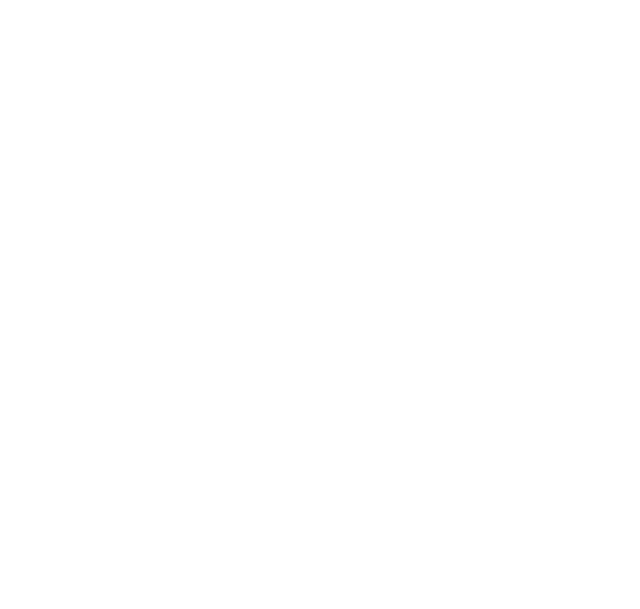
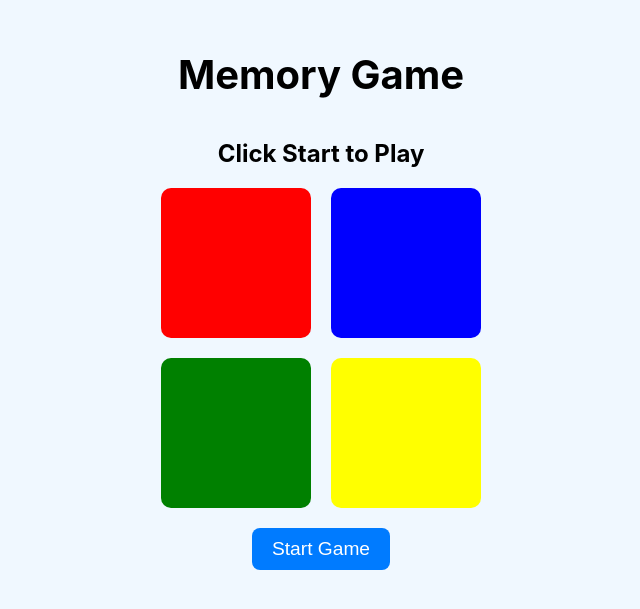
Before and after one commit to pokm2360/FunnyJam, a React (Create React App) app in the folder my-app/: page /reaction in a window 1280 px wide. Before the commit this address had no page. Shown: the part 103-712 px from the top of the page, without its empty margins (319-959 px from the left). Built offline with nearby package versions, Linux system fonts and the light colour scheme.

Commit message:
기억게임

```diff
--- a/my-app/src/App.js
+++ b/my-app/src/App.js
@@ -3,13 +3,11 @@
 import Main from './components/Main';
 import Encouragement from './components/Encouragement';
 import MemoryGame from './components/MemoryGame';
-import MineSearch from './components/Games/MineSearch/MineSearch';
+import MineSearch from './components/MineSearch/MineSearch';
 import BubbleComponent from './components/BubbleComponent';
 import FeedEat from './components/FeedEat';
 import Yok from './components/Yok';
-
-
-
+import Reaction from './components/Reaction';
 
 function App() {
   return (
@@ -24,6 +22,7 @@
           <Route path="/BubbleComponent" element={<BubbleComponent /> } />
           <Route path="/FeedEat" element={ <FeedEat /> } />
           <Route path="/yok" element={ <Yok /> } />
+          <Route path="/reaction" element={ <Reaction /> } />
         </Routes>
       </BrowserRouter>
     </>
--- /dev/null
+++ b/my-app/src/components/Reaction.jsx
@@ -0,0 +1,135 @@
+import React, { useState, useEffect } from 'react';
+
+function Reaction() {
+  const [sequence, setSequence] = useState([]); // 컴퓨터가 생성한 순서
+  const [userSequence, setUserSequence] = useState([]); // 사용자가 입력한 순서
+  const [level, setLevel] = useState(0); // 현재 레벨
+  const [message, setMessage] = useState('Click Start to Play'); // 안내 메시지
+  const [isUserTurn, setIsUserTurn] = useState(false); // 사용자가 버튼을 누를 차례인지 여부
+
+  const colors = ['red', 'blue', 'green', 'yellow'];
+
+  useEffect(() => {
+    if (level > 0) {
+      setMessage('Watch the sequence...');
+      generateSequence();
+    }
+  }, [level]);
+
+  const generateSequence = () => {
+    const newSequence = [...sequence, colors[Math.floor(Math.random() * colors.length)]];
+    setSequence(newSequence);
+    playSequence(newSequence);
+  };
+
+  const playSequence = (sequence) => {
+    let index = 0;
+
+    const interval = setInterval(() => {
+      flashButton(sequence[index]);
+      index++;
+
+      if (index >= sequence.length) {
+        clearInterval(interval);
+        setIsUserTurn(true);
+        setMessage('Your turn!');
+      }
+    }, 1000);
+  };
+
+  const flashButton = (color) => {
+    const button = document.getElementById(color);
+    button.style.opacity = '0.5';
+    setTimeout(() => {
+      button.style.opacity = '1';
+    }, 500);
+  };
+
+  const handleButtonClick = (color) => {
+    if (isUserTurn) {
+      const newUserSequence = [...userSequence, color];
+      setUserSequence(newUserSequence);
+
+      if (sequence[newUserSequence.length - 1] !== color) {
+        setMessage('Game Over! You reached level ' + level);
+        resetGame();
+      } else if (newUserSequence.length === sequence.length) {
+        setIsUserTurn(false);
+        setUserSequence([]);
+        setMessage('Great! Get ready for the next level...');
+        setTimeout(() => setLevel(level + 1), 1000);
+      }
+    }
+  };
+
+  const resetGame = () => {
+    setSequence([]);
+    setUserSequence([]);
+    setLevel(0);
+    setIsUserTurn(false);
+  };
+
+  return (
+    <div style={styles.container}>
+      <h1 style={styles.title}>Memory Game</h1>
+      <h2 style={styles.message}>{message}</h2>
+      <div style={styles.grid}>
+        {colors.map((color) => (
+          <div
+            key={color}
+            id={color}
+            style={{ ...styles.button, backgroundColor: color }}
+            onClick={() => handleButtonClick(color)}
+          />
+        ))}
+      </div>
+      <button style={styles.startButton} onClick={() => setLevel(1)}>
+        Start Game
+      </button>
+    </div>
+  );
+}
+
+const styles = {
+  container: {
+    display: 'flex',
+    flexDirection: 'column',
+    justifyContent: 'center',
+    alignItems: 'center',
+    height: '100vh',
+    backgroundColor: '#f0f8ff',
+  },
+  title: {
+    fontSize: '2.5rem',
+    marginBottom: '20px',
+  },
+  message: {
+    fontSize: '1.5rem',
+    marginBottom: '20px',
+  },
+  grid: {
+    display: 'grid',
+    gridTemplateColumns: 'repeat(2, 150px)',
+    gridTemplateRows: 'repeat(2, 150px)',
+    gap: '20px',
+    marginBottom: '20px',
+  },
+  button: {
+    width: '150px',
+    height: '150px',
+    borderRadius: '10px',
+    cursor: 'pointer',
+    transition: 'opacity 0.3s ease',
+  },
+  startButton: {
+    padding: '10px 20px',
+    fontSize: '1.2rem',
+    cursor: 'pointer',
+    backgroundColor: '#007bff',
+    color: '#fff',
+    border: 'none',
+    borderRadius: '8px',
+  },
+};
+
+export default Reaction;
```
